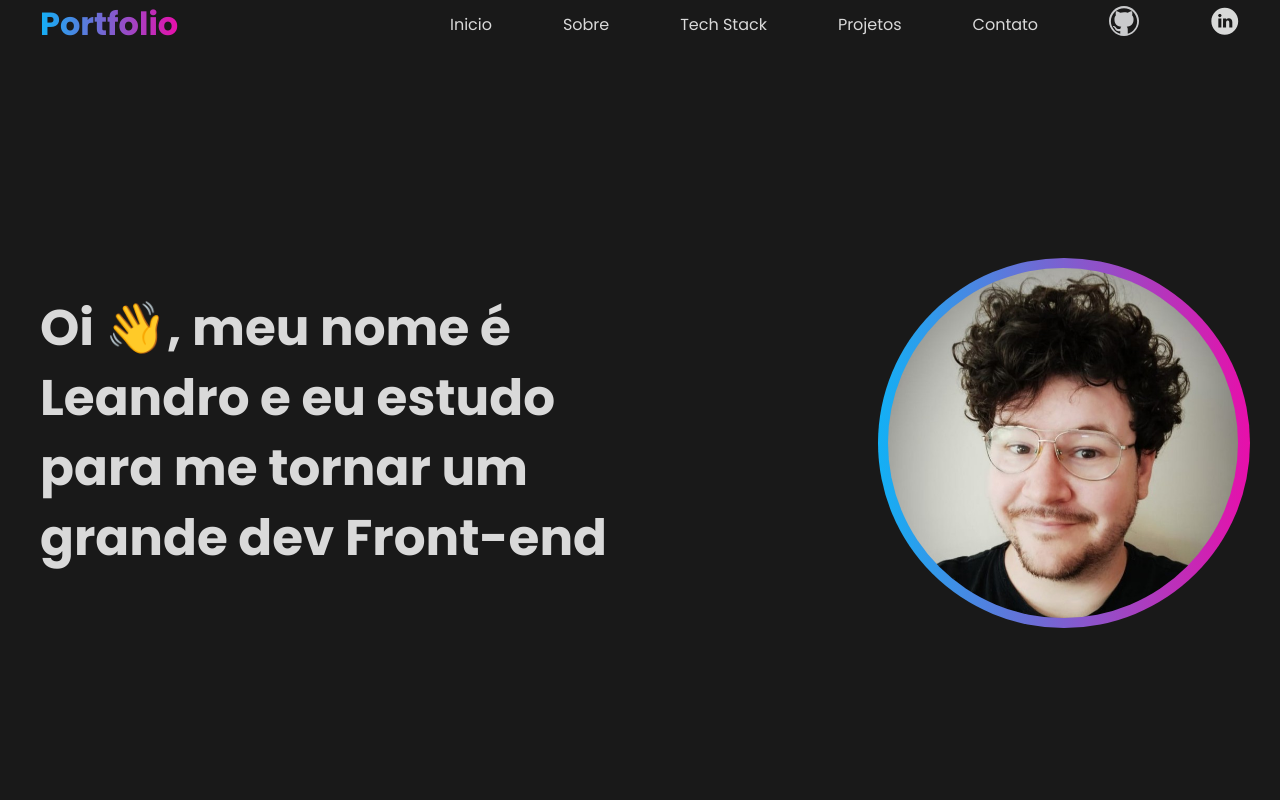
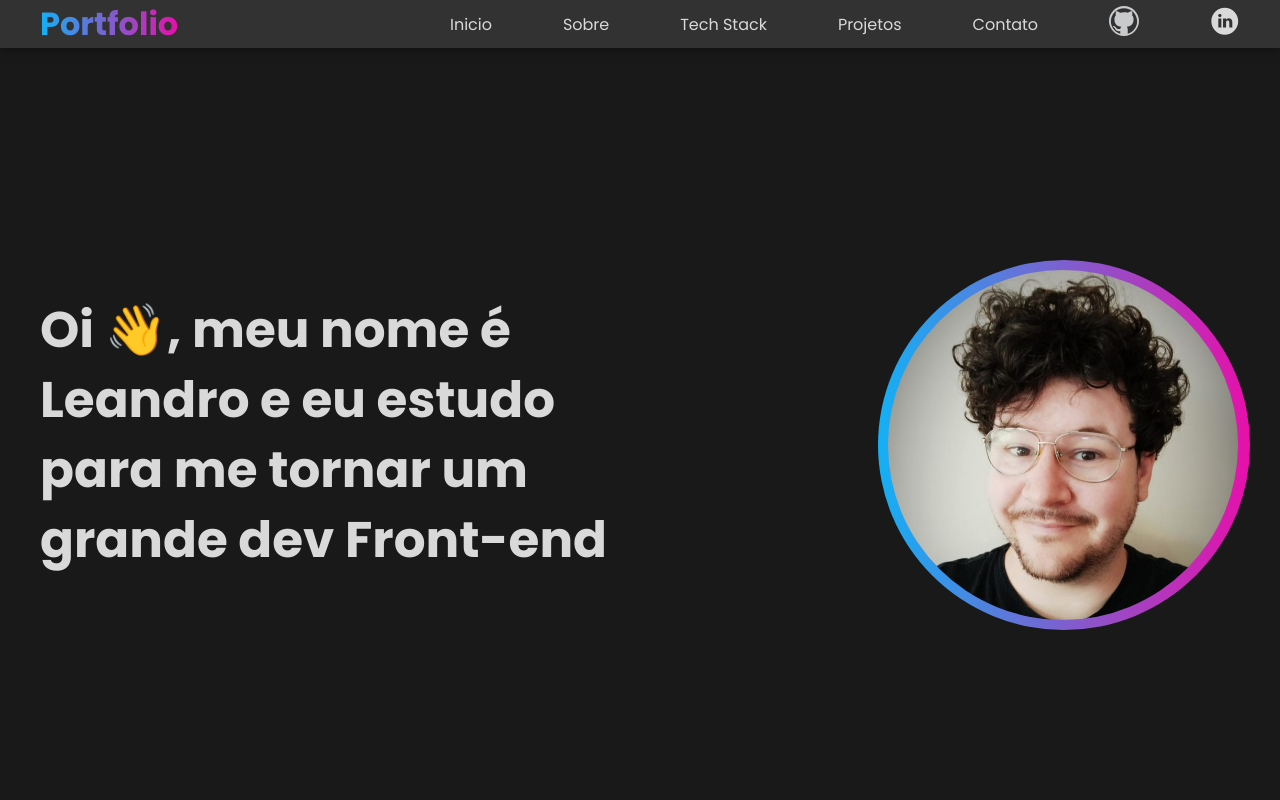
Before and after one commit to LeandroMenoci/portfolio, a Next.js app: page / in a window 1280 px wide. Shown: the top 800 px of the page. Built offline with nearby package versions, Linux system fonts and the light colour scheme; no server answers.

Commit message:
css do header arrumado

```diff
--- a/src/components/About/styles.js
+++ b/src/components/About/styles.js
@@ -1,6 +1,7 @@
 import styled from 'styled-components';
 
 export const Container = styled.div`
+padding-top: 5rem;
   max-width: 120rem;
   display: flex;
   justify-content: space-between;
--- a/src/components/Contact/styles.js
+++ b/src/components/Contact/styles.js
@@ -10,6 +10,7 @@ export const Container = styled.footer`
   height: 10rem;
   margin-top: 1rem;
   margin-bottom: 1rem;
+  padding-top: 5rem;
 `;
 
 export const Title = styled.h2`
--- a/src/components/Heading/index.jsx
+++ b/src/components/Heading/index.jsx
@@ -23,6 +23,7 @@ export const Heading = ({text}) => {
     to: '/#contact'
   }];
   return (
+    <Styled.Header>
       <Styled.Container>
         <Styled.Logo>{text}</Styled.Logo>
         <Styled.NavBar>
@@ -44,6 +45,7 @@ export const Heading = ({text}) => {
           </Styled.Links>
         </Styled.NavBar>
       </Styled.Container>
+    </Styled.Header>
   );
 };
 Heading.propTypes = {
--- a/src/components/Heading/styles.js
+++ b/src/components/Heading/styles.js
@@ -1,11 +1,25 @@
 import styled from 'styled-components';
 
+export const Header = styled.div`
+  width: 100%;
+  margin-bottom: 2rem;
+  display: flex;
+  position: fixed;
+  top: 0;
+  left: 0;
+  z-index: 100;
+  background: rgb(51, 50, 50);
+  box-shadow: 0 0 10px rgba(0,0,0,0.6);
+`;
+
 export const Container = styled.div`
-  margin: 0 auto;
+  width: 100%;
   max-width: 120rem;
   max-height: 6rem;
   display: flex;
   justify-content: space-between;
+  align-items: center;
+  margin: 0 auto;
   align-items: center;
 `;
 
--- a/src/components/Projects/styles.js
+++ b/src/components/Projects/styles.js
@@ -7,6 +7,7 @@ export const Container = styled.div`
     display: flex;
     flex-direction: column;
     align-items: center;
+    padding-top: 5rem;
 `;
 
 export const BoxText = styled.div`
--- a/src/components/TechStack/styles.js
+++ b/src/components/TechStack/styles.js
@@ -7,6 +7,7 @@ export const Container = styled.div`
   display: flex;
   flex-direction: column;
   align-items: center;
+  padding-top: 5rem;
 `;
 
 export const BoxText = styled.div`
```
Lines whose indentation alone changed are shown as unchanged.
